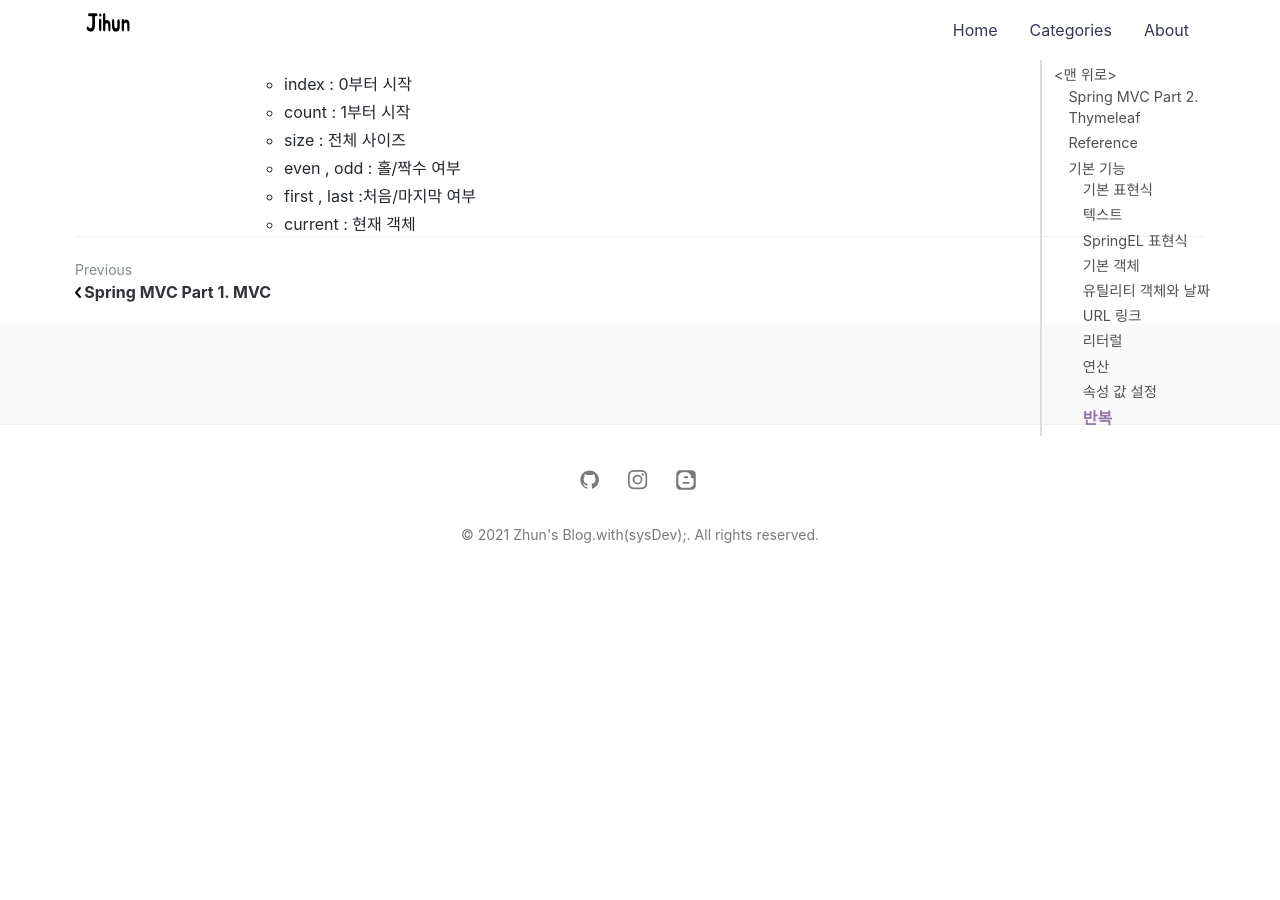
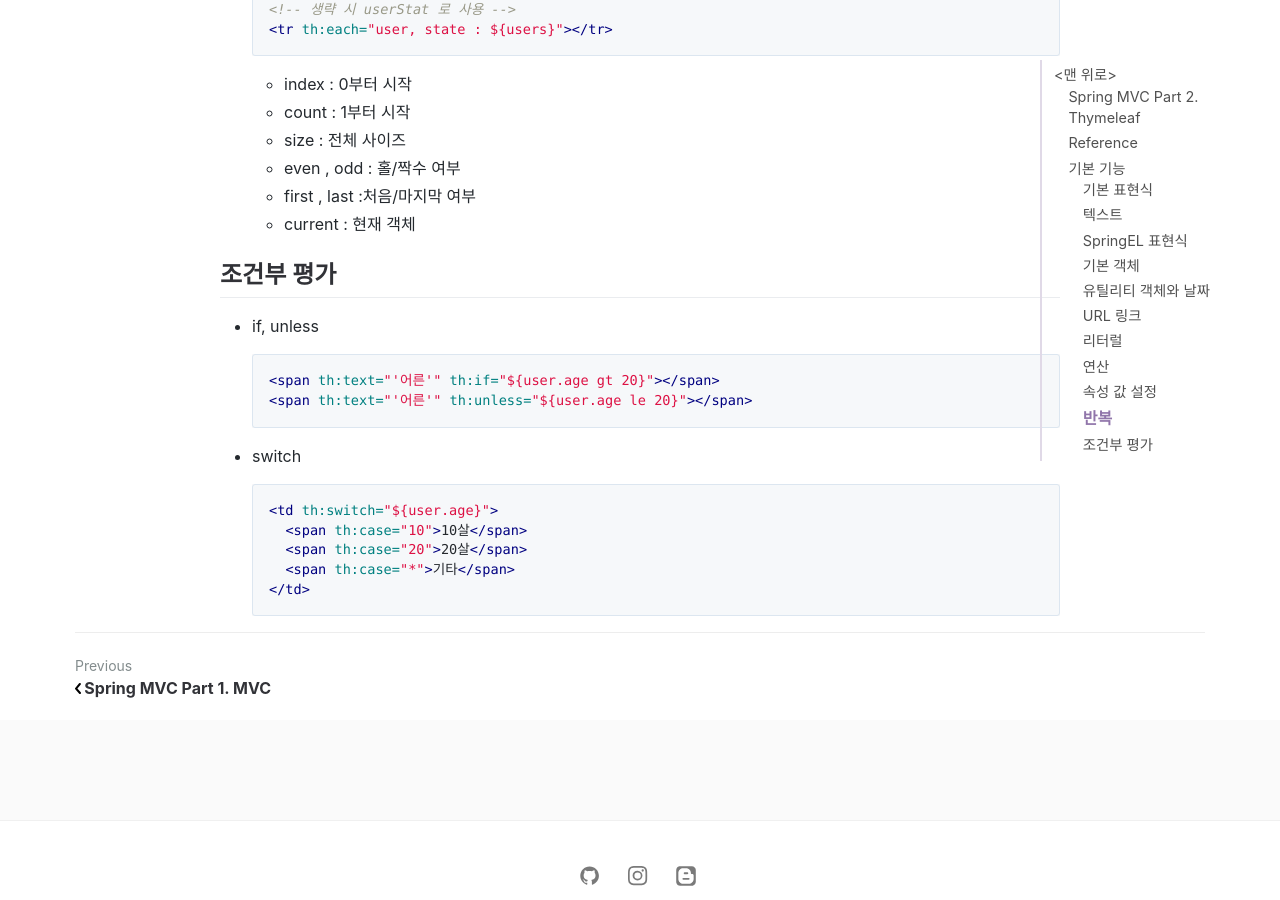
Before and after one commit to jihunparkme/jihunparkme.github.io, a Jekyll site: the page built from _posts/2021-10-11-Spring-MVC-Part2-Thymeleaf.md, in a window 1280 px wide and 900 px high, scrolled down 7452 px. Built offline with Jekyll 4.4.1, drawn with Linux system fonts in a browser that asks for light colours; comment, search, counter and statistics services are not loaded; before the commit the page ends 8042 px from its top, so only the background shows below that.

Commit message:
[타임리프 - 기본 기능] 조건부 평가

````diff
--- a/_posts/2021-10-11-Spring-MVC-Part2-Thymeleaf.md
+++ b/_posts/2021-10-11-Spring-MVC-Part2-Thymeleaf.md
@@ -338,3 +338,22 @@ featured-img: spring_mvc_2
   - even , odd : 홀/짝수 여부
   - first , last :처음/마지막 여부
   - current : 현재 객체
+
+## 조건부 평가
+
+- if, unless
+
+  ```html
+  <span th:text="'어른'" th:if="${user.age gt 20}"></span>
+  <span th:text="'어른'" th:unless="${user.age le 20}"></span>
+  ```
+
+- switch
+
+  ```html
+  <td th:switch="${user.age}">
+    <span th:case="10">10살</span>
+    <span th:case="20">20살</span>
+    <span th:case="*">기타</span>
+  </td>
+  ```
````
